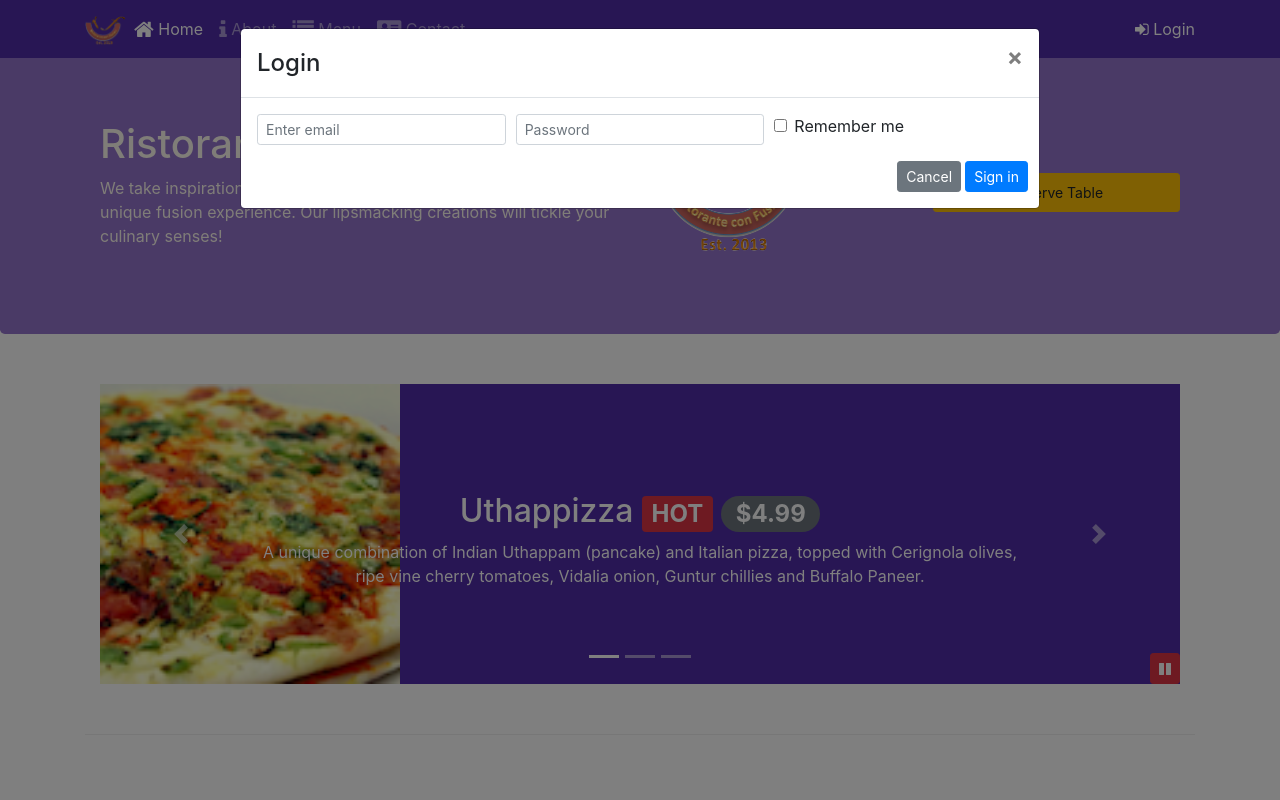
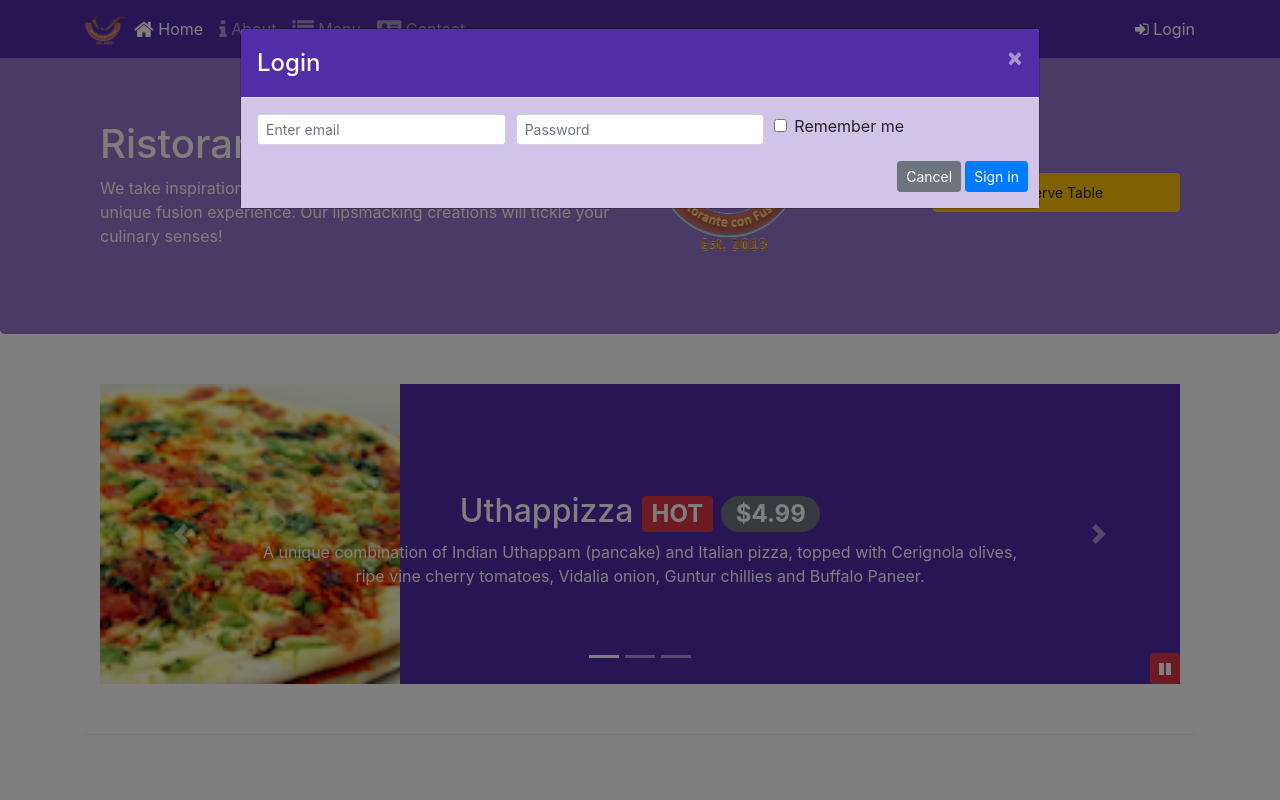
Before and after one commit to MatiasDuhalde/FSWD-React-Specialization, a website: page conFusion/index.html in a window 1280 px wide. Both pictures are taken after a click on the link "Login". Shown: the top 800 px of the page. Drawn offline with nearby package versions, Linux system fonts and the light colour scheme.

Commit message:
:boom: Fourth assignment done

```diff
--- a/conFusion/css/styles.less
+++ b/conFusion/css/styles.less
@@ -78,3 +78,18 @@ body {
     position: absolute;
     bottom: 0px;
 }
+
+.modal-header {
+    background: @background-dark;
+    color: floralwhite;
+}
+
+.modal-body {
+    background: @background-pale;
+}
+
+.modal {
+    button.close {
+        color: floralwhite;
+    }
+}
--- a/conFusion/css/styles.scss
+++ b/conFusion/css/styles.scss
@@ -78,3 +78,18 @@ body {
     position: absolute;
     bottom: 0px;
 }
+
+.modal-header {
+    background: $background-dark;
+    color: floralwhite;
+}
+
+.modal-body {
+    background: $background-pale;
+}
+
+.modal {
+    button.close {
+        color: floralwhite;
+    }
+}
--- a/conFusion/index.html
+++ b/conFusion/index.html
@@ -28,9 +28,7 @@
           <li class="nav-item"><a class="nav-link" href="./contactus.html"><span class="fa fa-address-card fa-lg"></span> Contact</a></li>
         </ul>
         <span class="navbar-text">
-          <a data-toggle="modal" data-target="#loginModal">
-            <span class="fa fa-sign-in"></span> Login
-          </a>
+          <a id="loginButton"><span class="fa fa-sign-in"></span> Login</a>
         </span>
       </div>
     </div>
@@ -157,8 +155,7 @@
           <img src="img/logo.png" class="img-fluid" />
         </div>
         <div class="col-12 col-sm-3 align-self-center">
-          <a class="btn btn-block btn-sm nav-link btn-warning" type="button"
-              data-toggle="modal" data-target="#reserveModal">Reserve Table</a>
+          <a class="btn btn-block btn-sm nav-link btn-warning" type="button" id="reserveButton">Reserve Table</a>
         </div>
       </div>
     </div>
@@ -299,6 +296,14 @@
   <script src="node_modules/bootstrap/dist/js/bootstrap.min.js"></script>
   <script>
     $(document).ready(() => {
+      // Modal triggers
+      $('#loginButton').click(() => {
+        $('#loginModal').modal('show');
+      });
+      $('#reserveButton').click(() => {
+        $('#reserveModal').modal('show');
+      });
+
       $('#mycarousel').carousel({
         interval: 2000
       });
```
Also changed, not shown: conFusion/css/styles.css.
